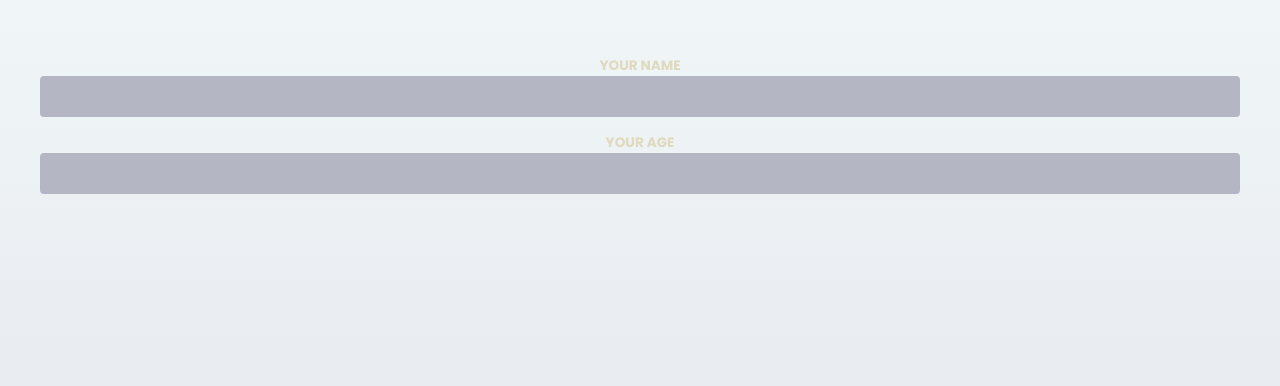
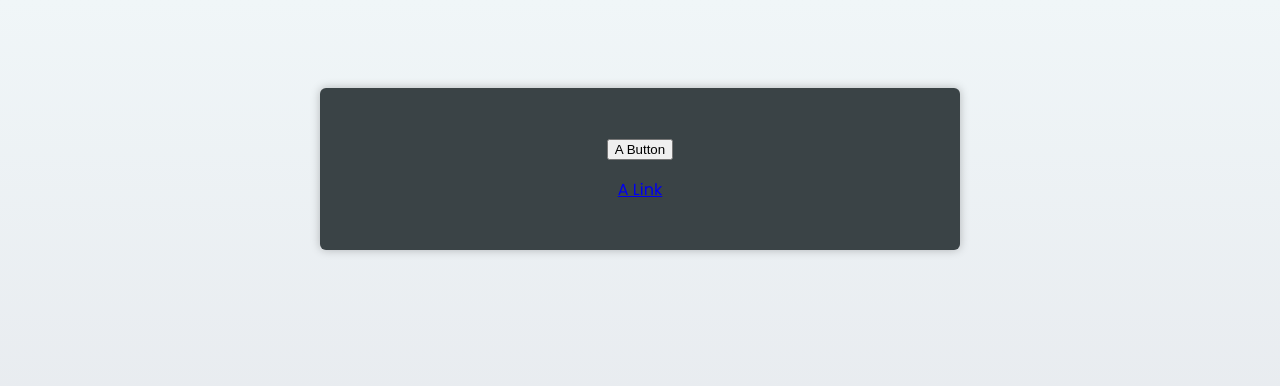
Before and after one commit to swaminaing/timer, a React (Vite) app: page / in a window 1280 px wide. Shown: the top 386 px of the page. Built offline with nearby package versions, Linux system fonts and the light colour scheme.

Commit message:
working with type predicates

```diff
--- a/src/App.tsx
+++ b/src/App.tsx
@@ -1,13 +1,24 @@
-import './App.css'
-import Input from './components/Input'
+import "./App.css";
+import Button from "./components/Button";
+import Input from "./components/Input";
 
 function App() {
   return (
-    <>
-      <Input id='name' label='Your name' type="text" />
-      <Input id='age' label='Your age' type="text" />
-    </>
-  )
+    <main>
+      {/* <Input id='name' label='Your name' type="text" />
+      <Input id='age' label='Your age' type="text" /> */}
+
+      <p>
+        <Button>A Button</Button>
+      </p>
+
+      <p>
+        <Button href="https://google.com">
+          A Link
+        </Button>
+      </p>
+    </main>
+  );
 }
 
-export default App
+export default App;
--- a/src/components/Button.tsx
+++ b/src/components/Button.tsx
@@ -0,0 +1,26 @@
+import { ComponentPropsWithoutRef } from "react";
+
+type ButtonProps = ComponentPropsWithoutRef<'button'> & {
+    href?: never;
+};
+
+type AnchorProps = ComponentPropsWithoutRef<'a'> & {
+    href?: string;
+};
+
+function isAnchorProps(props: ButtonProps | AnchorProps): props is AnchorProps {
+    return 'href' in props
+}
+
+const Button = (props: ButtonProps | AnchorProps) => {
+    if(isAnchorProps(props)){
+        return(
+            <a {...props}></a>
+        )
+    }
+  return (
+    <button {...props}></button>
+  )
+}
+
+export default Button
```
